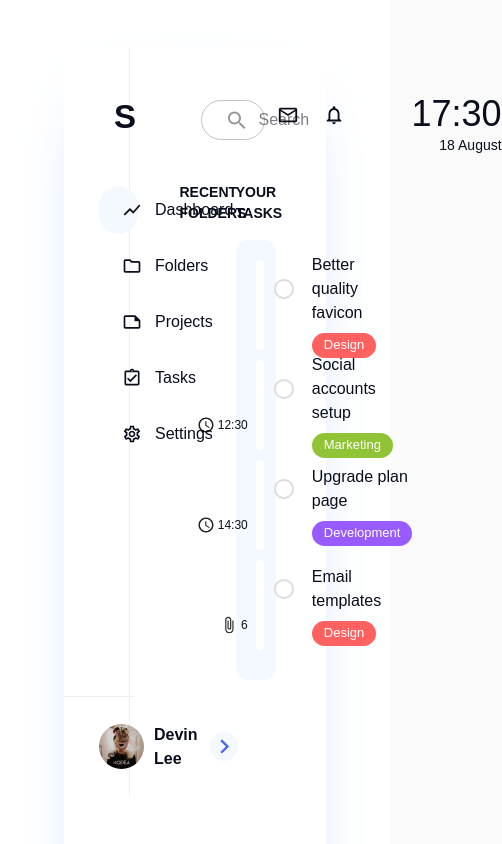
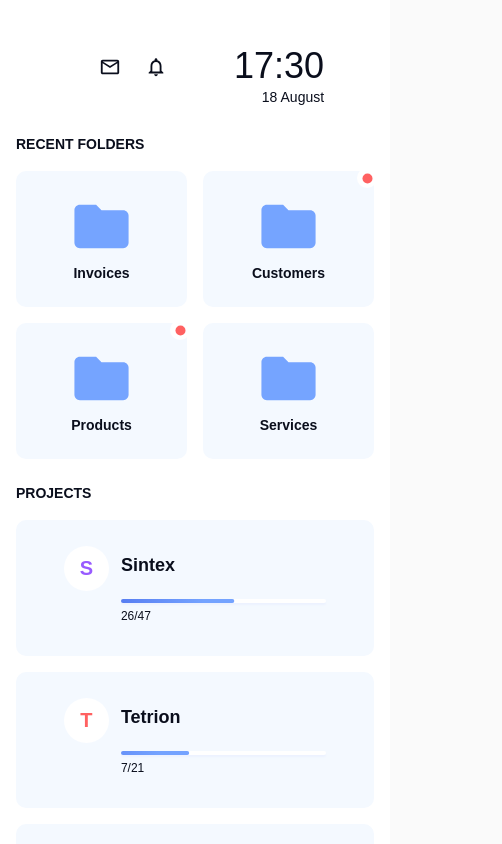
Before and after one commit to hyhong-code/pm-dashboard-ui, a React (Create React App) app: page / in a window 390 px wide. Shown: the top 844 px of the page, 502 px wide, since content can reach past the window. Built offline with nearby package versions, Linux system fonts and the light colour scheme; a web font is replaced by a local one.

Commit message:
Responsive part one

```diff
--- a/src/components/App.js
+++ b/src/components/App.js
@@ -1,27 +1,43 @@
 import React from "react";
+import { useTheme, useMediaQuery } from "@material-ui/core";
 
 import Grid from "@material-ui/core/Grid";
 import Box from "@material-ui/core/Box";
 import Container from "@material-ui/core/Container";
+import Hidden from "@material-ui/core/Hidden";
 
+import Drawer from "./Drawer";
 import Sidebar from "./Sidebar";
 import Main from "./Main";
 
 const App = () => {
+  const theme = useTheme();
+  const lgUp = useMediaQuery(theme.breakpoints.up("lg"));
   return (
-    <Box style={{ backgroundColor: "#fff", padding: "3rem" }}>
+    <Box
+      style={{
+        backgroundColor: "#fff",
+      }}
+    >
       <Container>
         <Box
-          style={{
-            boxShadow: "0 27px 78px -48px #709efd",
-            borderRadius: "15px",
-          }}
+          style={
+            lgUp
+              ? {
+                  borderRight: `1px solid #eeeeee`,
+                  borderLeft: `1px solid #eeeeee`,
+                }
+              : undefined
+          }
         >
+          <Drawer />
           <Grid container>
-            <Grid item xs={3}>
-              <Sidebar />
-            </Grid>
-            <Grid item xs={9}>
+            <Hidden mdDown>
+              <Grid item xs={3}>
+                <Sidebar />
+              </Grid>
+            </Hidden>
+            <Grid item xs={12} lg={9}>
               <Main />
             </Grid>
           </Grid>
--- /dev/null
+++ b/src/components/Drawer.js
@@ -0,0 +1,39 @@
+import React from "react";
+import clsx from "clsx";
+import { makeStyles } from "@material-ui/core/styles";
+import SwipeableDrawer from "@material-ui/core/SwipeableDrawer";
+import Box from "@material-ui/core/Box";
+import Button from "@material-ui/core/Button";
+import List from "@material-ui/core/List";
+import Divider from "@material-ui/core/Divider";
+import ListItem from "@material-ui/core/ListItem";
+import ListItemIcon from "@material-ui/core/ListItemIcon";
+import ListItemText from "@material-ui/core/ListItemText";
+import InboxIcon from "@material-ui/icons/MoveToInbox";
+import MailIcon from "@material-ui/icons/Mail";
+
+import TopbarSearch from "./TopbarSearch";
+import Sidebar from "./Sidebar";
+
+const useStyles = makeStyles((theme) => ({}));
+
+const Drawer = ({ open, onClose, onOpen }) => {
+  const classes = useStyles();
+  return (
+    <SwipeableDrawer
+      anchor="left"
+      open={false}
+      onClose={onClose}
+      onOpen={onOpen}
+    >
+      <Box
+        style={{ display: "flex", justifyContent: "center", marginTop: "1rem" }}
+      >
+        <TopbarSearch width="75%" />
+      </Box>
+      <Sidebar brand={false} />
+    </SwipeableDrawer>
+  );
+};
+
+export default Drawer;
--- a/src/components/Folders.js
+++ b/src/components/Folders.js
@@ -28,7 +28,7 @@ const Folders = () => {
       </Typography>
       <Grid container spacing={2}>
         {folders.map(({ folderName, notifination }, idx) => (
-          <Grid item xs={4} key={idx}>
+          <Grid item xs={6} sm={4} key={idx}>
             <FolderCard folderName={folderName} notification={notifination} />
           </Grid>
         ))}
--- a/src/components/Main.js
+++ b/src/components/Main.js
@@ -1,5 +1,5 @@
 import React, { Fragment } from "react";
-import { makeStyles } from "@material-ui/core";
+import { makeStyles, useMediaQuery, useTheme } from "@material-ui/core";
 
 import Grid from "@material-ui/core/Grid";
 
@@ -12,23 +12,31 @@ const useStyles = makeStyles((theme) => ({
   mainGrid: {
     paddingLeft: theme.spacing(6.25),
     paddingRight: theme.spacing(6.25),
-  },
-  leftGrid: {
-    paddingRight: theme.spacing(6.25),
+    [theme.breakpoints.down("xs")]: {
+      paddingLeft: theme.spacing(0),
+      paddingRight: theme.spacing(0),
+    },
   },
 }));
 
 const Main = () => {
   const classes = useStyles();
+  const theme = useTheme();
+  const smDown = useMediaQuery(theme.breakpoints.down("sm"));
   return (
     <Fragment>
       <Topbar />
       <Grid container className={classes.mainGrid}>
-        <Grid item xs={7} className={classes.leftGrid}>
+        <Grid
+          item
+          xs={12}
+          md={7}
+          style={{ paddingRight: smDown ? undefined : theme.spacing(6.25) }}
+        >
           <Folders />
           <Projects />
         </Grid>
-        <Grid item xs={5}>
+        <Grid item xs={12} md={5}>
           <Tasks />
         </Grid>
       </Grid>
--- a/src/components/Projects.js
+++ b/src/components/Projects.js
@@ -28,7 +28,7 @@ const Projects = () => {
       </Typography>
       <Grid container spacing={2}>
         {projects.map(({ projectName, finished, total, color }, idx) => (
-          <Grid item xs={6} key={idx}>
+          <Grid item xs={12} key={idx}>
             <ProjectCard
               projectName={projectName}
               finished={finished}
--- a/src/components/Sidebar.js
+++ b/src/components/Sidebar.js
@@ -23,7 +23,7 @@ const useStyles = makeStyles((theme) => ({
   container: {
     paddingTop: theme.spacing(5.5),
     borderRight: `1px solid #eeeeee`,
-    height: "calc(100vh - 6rem)",
+    height: "100vh",
     position: "relative",
   },
   brand: {
@@ -90,13 +90,13 @@ const sidebarOptions = [
   { icon: <SettingsOutlinedIcon />, text: "Settings" },
 ];
 
-const Sidebar = () => {
+const Sidebar = ({ brand = true }) => {
   const classes = useStyles();
   const [activeItemIdx, setActiveItemIdx] = useState(0);
 
   return (
     <Box className={classes.container}>
-      <Typography className={classes.brand}>S</Typography>
+      {brand && <Typography className={classes.brand}>S</Typography>}
       <List className={classes.list}>
         {sidebarOptions.map((option, idx) => (
           <ListItem
--- a/src/components/Topbar.js
+++ b/src/components/Topbar.js
@@ -1,10 +1,12 @@
 import React from "react";
-import { makeStyles } from "@material-ui/core";
+import { makeStyles, useTheme, useMediaQuery } from "@material-ui/core";
 
 import Box from "@material-ui/core/Box";
 import TextField from "@material-ui/core/TextField";
 import IconButton from "@material-ui/core/IconButton";
 import Typography from "@material-ui/core/Typography";
+
+import TopbarSearch from "./TopbarSearch";
 
 import SearchOutlinedIcon from "@material-ui/icons/SearchOutlined";
 import MailOutlineIcon from "@material-ui/icons/MailOutline";
@@ -44,7 +46,7 @@ const useStyles = makeStyles((theme) => ({
       transform: `translate(58px, 12px)`,
       ...theme.typography.headerSearch,
       "&.MuiInputLabel-shrink": {
-        transform: `translate(15px, -5px) scale(0.75)`,
+        transform: `translate(14px, -7px) scale(0.75)`,
         color: theme.palette.common.black,
         fontWeight: 700,
       },
@@ -74,19 +76,12 @@ const useStyles = makeStyles((theme) => ({
 
 const Topbar = () => {
   const classes = useStyles();
+  const theme = useTheme();
+  const mdUp = useMediaQuery(theme.breakpoints.up("md"));
 
   return (
     <Box className={classes.container}>
-      <Box component="form" className={classes.formControl}>
-        <SearchOutlinedIcon className={classes.searchIcon} />
-        <TextField
-          margin="dense"
-          className={classes.textField}
-          fullWidth
-          variant="outlined"
-          label="Search"
-        />
-      </Box>
+      {mdUp && <TopbarSearch width="21.5rem" />}
       <Box className={classes.right}>
         <IconButton>
           <MailOutlineIcon className={classes.rightIcons} />
--- /dev/null
+++ b/src/components/TopbarSearch.js
@@ -0,0 +1,57 @@
+import React from "react";
+import { makeStyles } from "@material-ui/core";
+
+import Box from "@material-ui/core/Box";
+import TextField from "@material-ui/core/TextField";
+
+import SearchOutlinedIcon from "@material-ui/icons/SearchOutlined";
+
+const useStyles = makeStyles((theme) => ({
+  formControl: {
+    position: "relative",
+  },
+  searchIcon: {
+    position: "absolute",
+    top: "50%",
+    transform: `translateY(-40%)`,
+    left: theme.spacing(3),
+    fontSize: 24,
+    color: `rgba(0,0,0,0.4)`,
+  },
+  textField: {
+    "& .MuiOutlinedInput-root": {
+      borderRadius: theme.spacing(8),
+      paddingLeft: theme.spacing(4.5),
+      "&.Mui-focused .MuiOutlinedInput-notchedOutline": {
+        borderColor: theme.palette.common.black,
+      },
+    },
+    "& .MuiInputLabel-outlined": {
+      transform: `translate(58px, 12px)`,
+      ...theme.typography.headerSearch,
+      "&.MuiInputLabel-shrink": {
+        transform: `translate(14px, -7px) scale(0.75)`,
+        color: theme.palette.common.black,
+        fontWeight: 700,
+      },
+    },
+  },
+}));
+
+const TopbarSearch = ({ width }) => {
+  const classes = useStyles();
+  return (
+    <Box component="form" className={classes.formControl} style={{ width }}>
+      <SearchOutlinedIcon className={classes.searchIcon} />
+      <TextField
+        margin="dense"
+        className={classes.textField}
+        fullWidth
+        variant="outlined"
+        label="Search"
+      />
+    </Box>
+  );
+};
+
+export default TopbarSearch;
```
Also changed, not shown: deliverable-v1.png (added).
